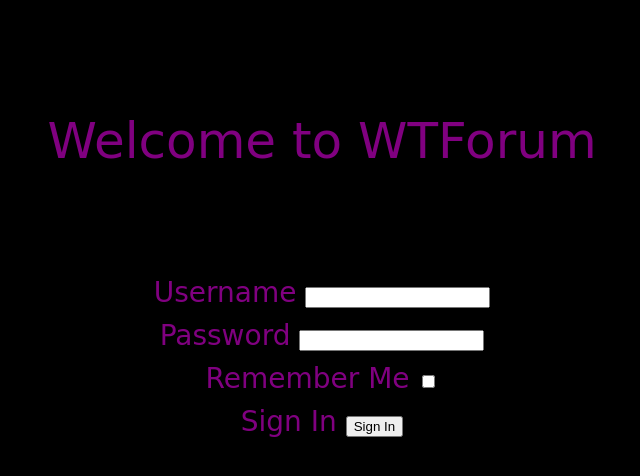
After one commit to andrey3304/The_greatest_project_of_our_time, a Flask app: page /login in a window 1280 px wide. The commit adds this page. Shown: the top 476 px of the page, without its empty margins (318-958 px from the left). Run offline with Flask 3, Linux system fonts and the light colour scheme.

Commit message:
Обновлена страница входа с использованием наследования и прочей фигни, в main.py написана функция с проверкой четкости данных

```diff
--- a/data/classes.py
+++ b/data/classes.py
@@ -2,6 +2,9 @@ import datetime
 import sqlalchemy
 from sqlalchemy import orm
 from werkzeug.security import generate_password_hash, check_password_hash
+from flask_wtf import FlaskForm
+from wtforms import StringField, PasswordField, BooleanField, SubmitField
+from wtforms.validators import DataRequired
 
 from database.db_session import SqlAlchemyBase
 
@@ -36,3 +39,10 @@ class Message(SqlAlchemyBase):
 
     def __repr__(self):
         return f"Message(id={self.id}, content='{self.content[:10]}...')"
+
+
+class LoginForm(FlaskForm):
+    username = StringField('Username', validators=[DataRequired()])
+    password = PasswordField('Password', validators=[DataRequired()])
+    remember_me = BooleanField('Remember Me')
+    submit = SubmitField('Sign In')
--- a/main.py
+++ b/main.py
@@ -1,6 +1,6 @@
 from flask_socketio import SocketIO, emit, join_room
-from flask import Flask, render_template, redirect
-from data.classes import Topic, Message
+from flask import Flask, render_template, redirect, flash, url_for
+from data.classes import Topic, Message, LoginForm
 from data.forms import AddTopicForm
 from database import db_session
 from data.functions import slugify
@@ -31,6 +31,15 @@ def index():
         'topics_list': topics
            }
     return render_template('index.html', **data)
+
+
+@app.route('/login', methods=['GET', 'POST'])
+def login():
+    form = LoginForm()
+    if form.validate_on_submit():
+        flash(f'Login requested for user {form.username.data}, remember_me={form.remember_me.data}')
+        return redirect(url_for('index'))
+    return render_template('login.html', title='Авторизация', form=form)
 
 
 @app.route('/topics/<topic_slug>')
--- a/static/style.css
+++ b/static/style.css
@@ -2,15 +2,21 @@ body {
   background-color: black;
 }
 
-.center, .SentData {
+.center {
   position: relative;
   top: 13vh;
   text-align: center;
 }
 
 .Inputs {
+  text-align: center;
   position: relative;
-  top: 17vh;
+  top: 25vh;
+  margin: 10px;
+  font-size: 28px;
+  color: purple;
+  background-color:rgb(0, 0, 0);
+  font-family: cursive;
 }
 
 .Signin_Welcome {
--- /dev/null
+++ b/templates/base_login.html
@@ -0,0 +1,19 @@
+<!DOCTYPE html>
+<html lang="en">
+<head>
+  <meta charset="UTF-8">
+  <meta name="viewport" content="width=device-width, initial-scale=1.0">
+  <title>Document</title>
+  <link rel="stylesheet" type="text/css" href="../static/style.css">
+</head>
+<body>
+  <form id="login">
+    <div class="center">
+      <div class="Signin_Welcome">Welcome to WTForum</div>
+    </div>
+  </form>
+  <main role="main" class="container">
+      {% block content %}{% endblock %}
+  </main>
+</body>
+</html>
--- a/templates/login.html
+++ b/templates/login.html
@@ -1,29 +1,18 @@
-<!DOCTYPE html>
-<html lang="en">
-<head>
-  <meta charset="UTF-8">
-  <meta name="viewport" content="width=device-width, initial-scale=1.0">
-  <title>Document</title>
-  <link rel="stylesheet" type="text/css" href="style.css">
-</head>
-<body>
-  <form id="login">
-    <div class="center">
-      <div class="Signin_Welcome">Welcome to WTForum</div>
-      <div class="Inputs">
-        <div class="Login_InputLogin">
-          <label for="InputLogin" id="LabelInputLogin">Login</label>
-          <input type="name" id="InputLogin" placeholder="username" required>
+{% extends "base_login.html" %}
+
+{% block content %}
+    <form action="" method="post" novalidate>
+        <div>
+            {{ form.csrf_token }}
         </div>
-        <div class="Login_InputPassword">
-          <label for="InputLogin" id="LabelInputPassword">Password</label>
-          <input type="password" id="InputPassword" placeholder="password" required>
-        </div>
-      </div>
-    </div>
-  </form>
-  <div class="SentData">
-    <button type="submit" form="login" class="ButtonSentData">Log in</button>
-  </div>
-</body>
-</html>
+        {% for field in form if field.name != 'csrf_token' %}
+            <div class="Inputs">
+                {{ field.label() }}
+                {{ field() }}
+                {% for error in field.errors %}
+                    <div class="error" style="color: red;">{{ error }}</div>
+                {% endfor %}
+            </div>
+        {% endfor %}
+    </form>
+{% endblock %}
```
Also changed, not shown: other parts of static/style.css (+0 -38 lines), data/forms.py (line endings or trailing spaces), data/functions.py (line endings or trailing spaces), database/forum_db.sqlite, templates/base.html (line endings or trailing spaces), templates/index.html (line endings or trailing spaces).
